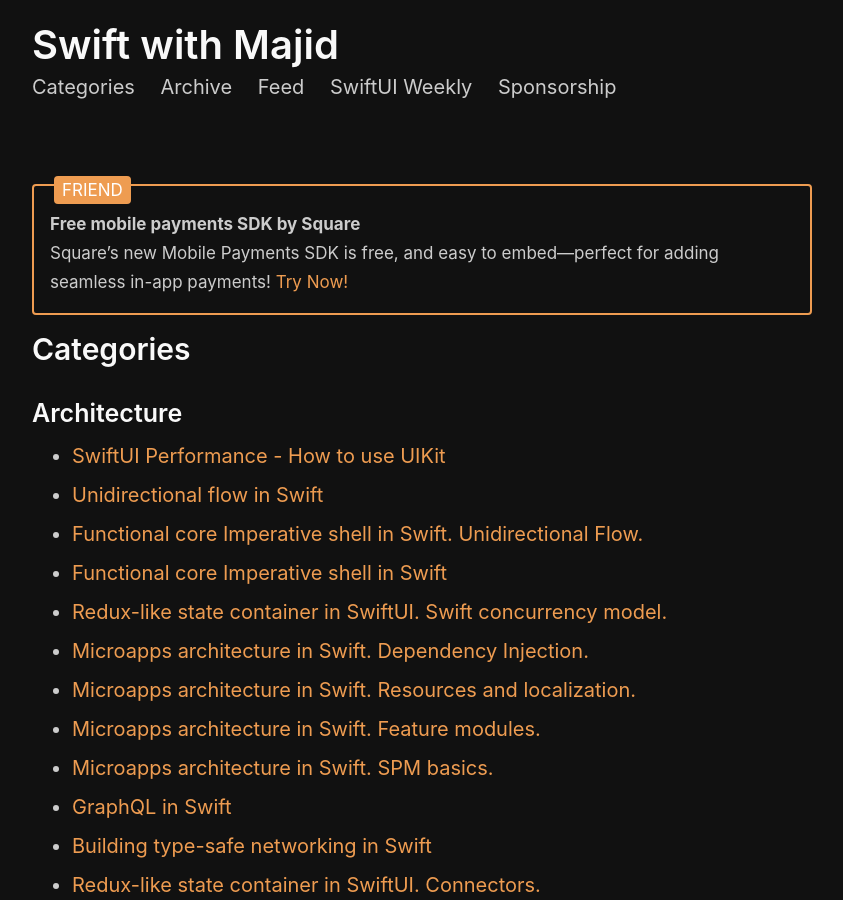
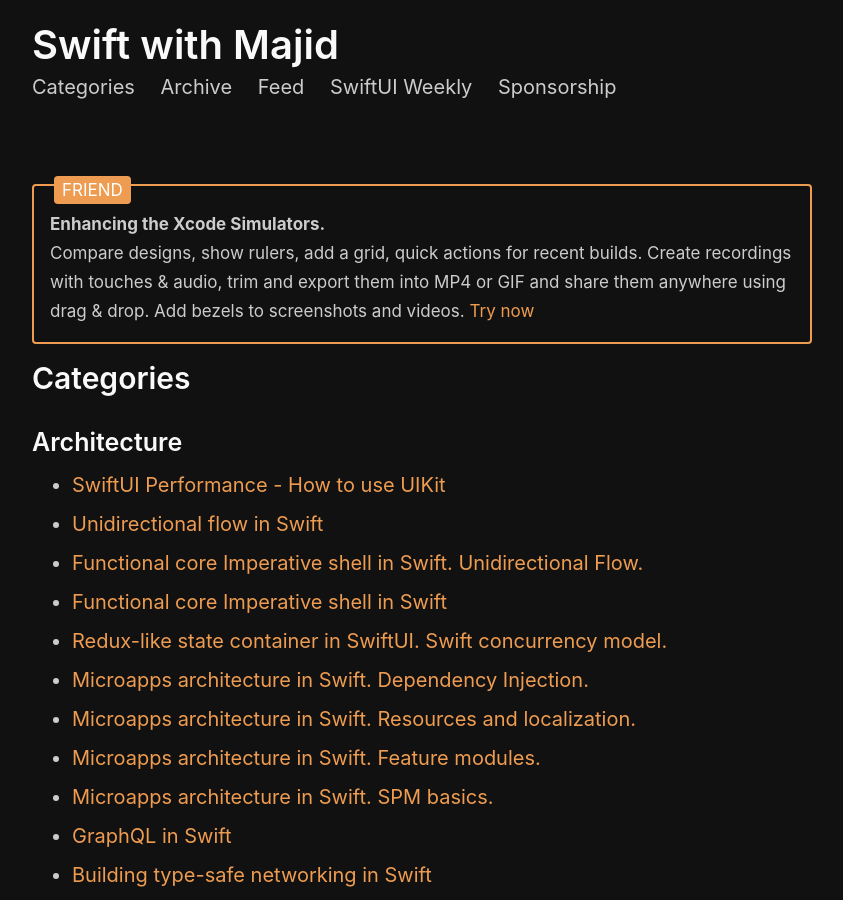
Before and after one commit to mecid/mecid.github.io, a Jekyll site: the page built from categories.html, in a window 1280 px wide and 900 px high. Shown: the whole window, without its empty margins (218-1061 px from the left). Built offline with Jekyll 4.4.1, drawn with Linux system fonts in a browser that asks for light colours.

Commit message:
friend link updated

```diff
--- a/_includes/friends.html
+++ b/_includes/friends.html
@@ -1,16 +1,6 @@
 <div class="friends">
-<!--    <span>-->
-<!--        <b>Enhancing the Xcode Simulators.</b> <br>-->
-<!--        Compare designs, show rulers, add a grid, quick actions for recent builds. Create recordings with touches & audio, trim and export them into MP4 or GIF and share them anywhere using drag & drop. Add bezels to screenshots and videos. <a href="https://gumroad.com/a/931293139/ftvbh">Try now</a>-->
-<!--    </span>-->
-
-<!--<span>-->
-<!--    <b>Build with Xcode, Ship with Helm. </b> <br>-->
-<!--    The all-in-one macOS app that enhances App Store Connect, supercharging your app updates, localization, and ASO with AI-powered tools. <a href="https://gumroad.com/a/95873555/ymbbmh"> Save 25% and try now! </a>-->
-<!--</span>-->
-
-<span>
-    <b>Free mobile payments SDK by Square</b> <br>
-    Square’s new Mobile Payments SDK is free, and easy to embed—perfect for adding seamless in-app payments! <a href="https://fnf.dev/3FX0hBE">Try Now!</a>
-</span>
+    <span>
+        <b>Enhancing the Xcode Simulators.</b> <br>
+        Compare designs, show rulers, add a grid, quick actions for recent builds. Create recordings with touches & audio, trim and export them into MP4 or GIF and share them anywhere using drag & drop. Add bezels to screenshots and videos. <a href="https://gumroad.com/a/931293139/ftvbh">Try now</a>
+    </span>
 </div>
```
